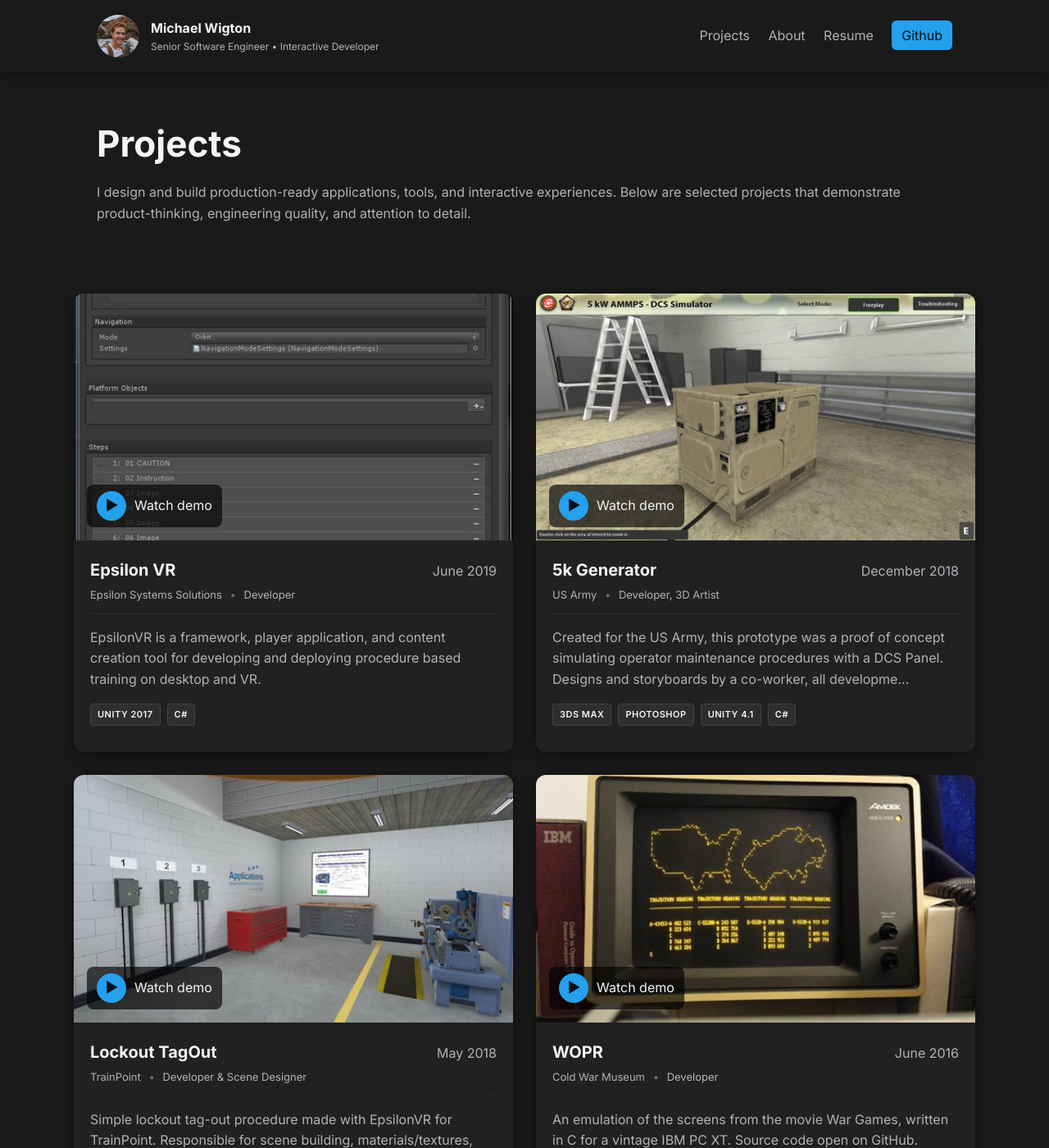
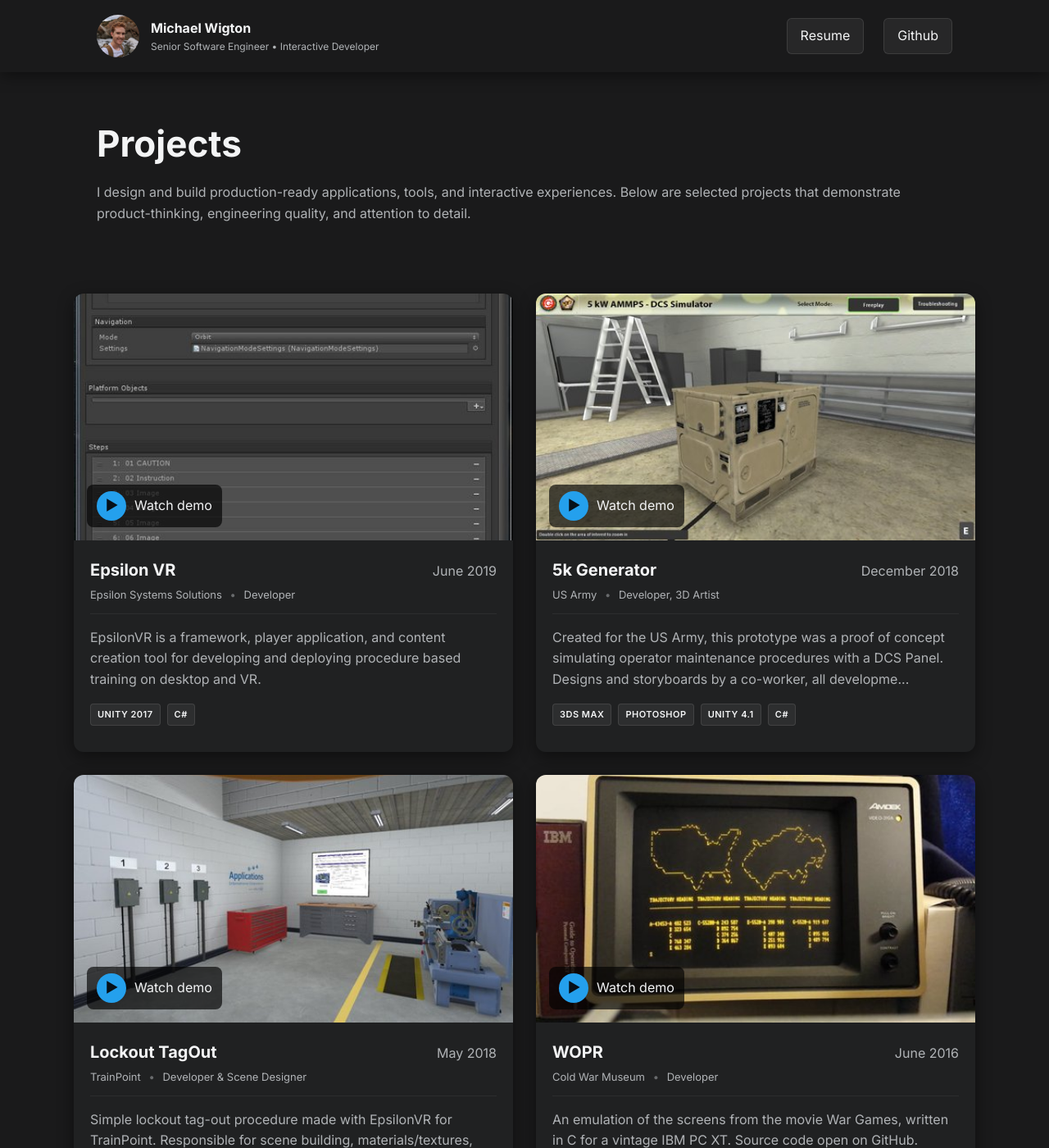
Before and after one commit to mwigton/mwigton.github.io, a Jekyll site: the page built from index.md, in a window 1280 px wide and 1400 px high. Shown: the whole window at 82% size. Built offline with Jekyll 4.4.1, drawn with Linux system fonts in a browser that asks for light colours.

Commit message:
style: update buttons

```diff
--- a/_layouts/default.html
+++ b/_layouts/default.html
@@ -16,10 +16,8 @@
         </div>
       </div>
       <nav class="main-nav">
-        <a href="#projects">Projects</a>
-        <a href="#about">About</a>
         <a href="assets/files/michael_wigton_resume.pdf" target="_blank">Resume</a>
-        <a href="https://github.com/mwigton" class="cta">Github</a>
+        <a href="https://github.com/mwigton">Github</a>
       </nav>
     </div>
   </header>
--- a/assets/css/style.css
+++ b/assets/css/style.css
@@ -85,11 +85,27 @@ body {
   color: var(--muted);
 }
 
+.main-nav {
+  display: flex;
+  align-items: center;
+  gap: 24px;
+}
+
 .main-nav a {
-  color: var(--muted);
-  margin-left: 18px;
+  color: var(--text);
+  background: var(--glass);
+  border: 1px solid rgba(255, 255, 255, 0.1);
+  padding: 8px 16px;
+  border-radius: 6px;
   text-decoration: none;
   font-weight: 500;
+  transition: all 0.2s ease;
+}
+
+.main-nav a:hover {
+  background: rgba(255, 255, 255, 0.15);
+  border-color: rgba(255, 255, 255, 0.25);
+  transform: translateY(-1px);
 }
 
 .main-nav .cta {
@@ -97,7 +113,6 @@ body {
   color: #071018;
   padding: 8px 12px;
   border-radius: 6px;
-  margin-left: 18px;
   text-decoration: none;
 }
 
--- a/assets/css/style.scss
+++ b/assets/css/style.scss
@@ -85,11 +85,27 @@ body {
   color: var(--muted);
 }
 
+.main-nav {
+  display: flex;
+  align-items: center;
+  gap: 24px;
+}
+
 .main-nav a {
-  color: var(--muted);
-  margin-left: 18px;
+  color: var(--text);
+  background: var(--glass);
+  border: 1px solid rgba(255, 255, 255, 0.1);
+  padding: 8px 16px;
+  border-radius: 6px;
   text-decoration: none;
   font-weight: 500;
+  transition: all 0.2s ease;
+}
+
+.main-nav a:hover {
+  background: rgba(255, 255, 255, 0.15);
+  border-color: rgba(255, 255, 255, 0.25);
+  transform: translateY(-1px);
 }
 
 .main-nav .cta {
@@ -97,7 +113,6 @@ body {
   color: #071018;
   padding: 8px 12px;
   border-radius: 6px;
-  margin-left: 18px;
   text-decoration: none;
 }
 
```
